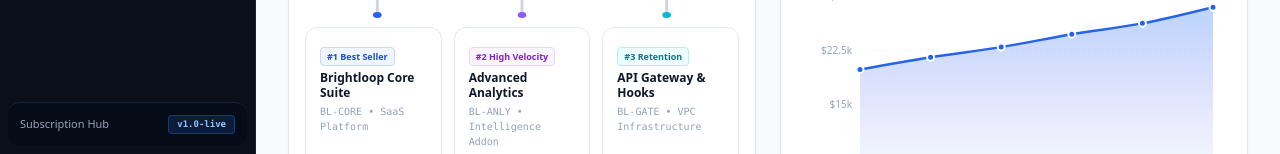
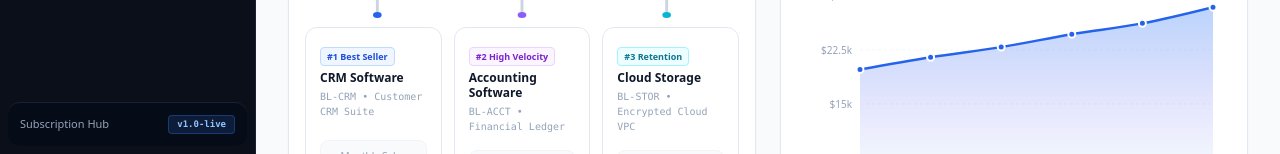
Before and after one commit to 501-hashim/Subscription_Management_System, a React (Vite) app in the folder frontend/: page / in a window 1280 px wide. Shown: the part 646-800 px from the top of the page. Built offline with nearby package versions, Linux system fonts and the light colour scheme; no server answers.

Commit message:
feat(products): update product names to CRM Software, Accounting Software, Cloud Storage with matching high-res imagery

```diff
--- a/frontend/src/data/mockData.js
+++ b/frontend/src/data/mockData.js
@@ -56,51 +56,51 @@ export const initialCustomers = [
 export const initialProducts = [
   {
     id: 'PROD-001',
-    name: 'Brightloop Core Suite',
-    code: 'BL-CORE',
-    type: 'Service / SaaS',
+    name: 'CRM Software',
+    code: 'BL-CRM',
+    type: 'Customer Management SaaS',
     salesPrice: 199.00,
     costPrice: 45.00,
-    variants: ['Monthly', 'Annual', 'Enterprise'],
+    variants: ['Starter CRM', 'Professional CRM', 'Enterprise CRM'],
     status: 'Available',
-    description: 'All-in-one recurring revenue billing, contract lifecycle, and automated invoice engine.',
-    image: 'https://images.unsplash.com/photo-1551288049-bebda4e38f71?auto=format&fit=crop&w=900&q=80',
+    description: 'Comprehensive Customer Relationship Management (CRM) platform with visual sales pipelines, lead nurturing, customer tracking, and team collaboration.',
+    image: 'https://images.unsplash.com/photo-1552664730-d307ca884978?auto=format&fit=crop&w=900&q=80',
     rating: '98% Match',
-    badge: 'Trending #1',
-    category: 'Core SaaS',
-    duration: 'Auto-Renew / mo',
+    badge: 'Top Rated CRM',
+    category: 'CRM Software',
+    duration: 'Monthly / Annual',
   },
   {
     id: 'PROD-002',
-    name: 'Advanced Analytics Addon',
-    code: 'BL-ANLY',
-    type: 'Add-on License',
-    salesPrice: 79.00,
-    costPrice: 15.00,
-    variants: ['Standard Addon', 'Pro Real-time Addon'],
+    name: 'Accounting Software',
+    code: 'BL-ACCT',
+    type: 'Financial & Ledger Software',
+    salesPrice: 149.00,
+    costPrice: 30.00,
+    variants: ['Standard Ledger', 'Multi-Entity Pro', 'Auditor Edition'],
     status: 'Available',
-    description: 'Cohort churn analysis, MRR/ARR forecasting algorithms, and customer lifetime value reporting.',
-    image: 'https://images.unsplash.com/photo-1504868584819-f8e8b4b6d7e3?auto=format&fit=crop&w=900&q=80',
-    rating: '96% Match',
-    badge: 'Popular',
-    category: 'Analytics',
-    duration: 'Monthly Addon',
+    description: 'Automated corporate accounting, statutory VAT/tax compliance, automated expense tracking, balance sheets, and real-time P&L reporting.',
+    image: 'https://images.unsplash.com/photo-1554224155-8d04cb21cd6c?auto=format&fit=crop&w=900&q=80',
+    rating: '97% Match',
+    badge: 'Tax & Invoicing',
+    category: 'Accounting Software',
+    duration: 'Billed Monthly',
   },
   {
     id: 'PROD-003',
-    name: 'Dedicated API Gateway & Webhooks',
-    code: 'BL-GATE',
-    type: 'Infrastructure',
-    salesPrice: 149.00,
-    costPrice: 35.00,
-    variants: ['100k req/mo', '1M req/mo'],
+    name: 'Cloud Storage',
+    code: 'BL-STOR',
+    type: 'Encrypted Cloud Storage',
+    salesPrice: 79.00,
+    costPrice: 18.00,
+    variants: ['1 TB Secure', '10 TB Team Cloud', 'Unlimited S3 Enterprise'],
     status: 'Available',
-    description: 'High throughput dedicated webhook delivery endpoints, event queues, and real-time triggers.',
-    image: 'https://images.unsplash.com/photo-1558494949-ef010cbdcc31?auto=format&fit=crop&w=900&q=80',
+    description: 'Ultra-secure encrypted cloud storage with automated backup snapshots, geo-redundant distribution, instant file sync, and 99.999% durability.',
+    image: 'https://images.unsplash.com/photo-1544197150-b99a580bb7a8?auto=format&fit=crop&w=900&q=80',
     rating: '99% Match',
-    badge: 'Ultra Fast',
-    category: 'DevOps',
-    duration: 'Dedicated VPC',
+    badge: 'Encrypted NVMe',
+    category: 'Cloud Storage',
+    duration: 'Unlimited Bandwidth',
   },
 ];
 
@@ -148,7 +148,7 @@ export const initialQuotations = [
     id: 'QT-2025-089',
     customer: 'Acme Corporation',
     customerId: 'CUST-001',
-    products: 'Growth Professional + API Gateway',
+    products: 'Growth Professional + Cloud Storage',
     totalAmount: 328.00,
     validityDate: '2025-11-30',
     status: 'Accepted',
@@ -335,7 +335,7 @@ export const initialDiscounts = [
     name: 'GROWTH50',
     type: 'Fixed Amount',
     value: '$50.00',
-    applicableProducts: 'Core Suite, Starter Plan',
+    applicableProducts: 'CRM Software, Starter Plan',
     startDate: '2025-10-01',
     endDate: '2025-11-15',
     usageLimit: 100,
--- a/frontend/src/pages/Dashboard/DashboardPage.jsx
+++ b/frontend/src/pages/Dashboard/DashboardPage.jsx
@@ -84,9 +84,9 @@ export function DashboardPage({
     {
       id: 'box-core',
       rank: '#1 Best Seller',
-      name: 'Brightloop Core Suite',
-      code: 'BL-CORE',
-      category: 'SaaS Platform',
+      name: 'CRM Software',
+      code: 'BL-CRM',
+      category: 'Customer CRM Suite',
       shareNum: 65,
       share: '65%',
       sales: 18492,
@@ -97,14 +97,14 @@ export function DashboardPage({
       borderColor: 'border-blue-500',
       badgeColor: 'bg-blue-50 text-blue-700 border-blue-200',
       status: 'Top Revenue Generator',
-      metricPill: 'Core Anchor',
+      metricPill: 'Core CRM',
     },
     {
       id: 'box-anly',
       rank: '#2 High Velocity',
-      name: 'Advanced Analytics',
-      code: 'BL-ANLY',
-      category: 'Intelligence Addon',
+      name: 'Accounting Software',
+      code: 'BL-ACCT',
+      category: 'Financial Ledger',
       shareNum: 20,
       share: '20%',
       sales: 5690,
@@ -120,9 +120,9 @@ export function DashboardPage({
     {
       id: 'box-gate',
       rank: '#3 Retention',
-      name: 'API Gateway & Hooks',
-      code: 'BL-GATE',
-      category: 'VPC Infrastructure',
+      name: 'Cloud Storage',
+      code: 'BL-STOR',
+      category: 'Encrypted Cloud VPC',
       shareNum: 15,
       share: '15%',
       sales: 4268,
@@ -133,7 +133,7 @@ export function DashboardPage({
       borderColor: 'border-cyan-500',
       badgeColor: 'bg-cyan-50 text-cyan-700 border-cyan-200',
       status: '99.9% Retention SLA',
-      metricPill: 'Enterprise Dev',
+      metricPill: 'Cloud Storage',
     },
   ];
 
@@ -431,7 +431,7 @@ export function DashboardPage({
               <div className="flex items-center gap-2">
                 <Flame className="w-4 h-4 text-blue-600 shrink-0" />
                 <span>
-                  <strong>Brightloop Core Suite</strong> anchors <strong>65% of sales</strong>, while Analytics drives <strong>+24.8% growth</strong>.
+                  <strong>CRM Software</strong> anchors <strong>65% of sales</strong>, while Accounting Software drives <strong>+24.8% growth</strong>.
                 </span>
               </div>
               <span className="text-[10px] font-bold text-blue-700 bg-white px-2 py-0.5 rounded shadow-2xs">
--- a/frontend/src/pages/Invoices/InvoicesPage.jsx
+++ b/frontend/src/pages/Invoices/InvoicesPage.jsx
@@ -82,9 +82,9 @@ export function InvoicesPage({
   const [lineItems, setLineItems] = useState([
     {
       id: 'item-1',
-      description: products[0]?.name || 'Growth Professional Subscription',
+      description: products[0]?.name || 'CRM Software',
       quantity: 1,
-      unitPrice: products[0]?.price || 179.0,
+      unitPrice: products[0]?.salesPrice || products[0]?.price || 199.0,
     },
   ]);
 
@@ -306,9 +306,9 @@ export function InvoicesPage({
     setLineItems([
       {
         id: 'item-1',
-        description: products[0]?.name || 'Growth Professional Subscription',
+        description: products[0]?.name || 'CRM Software',
         quantity: 1,
-        unitPrice: products[0]?.price || 179.0,
+        unitPrice: products[0]?.salesPrice || products[0]?.price || 199.0,
       },
     ]);
 
```
